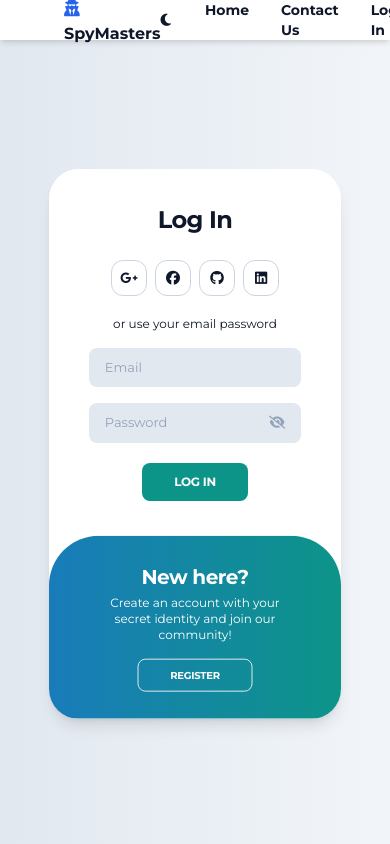
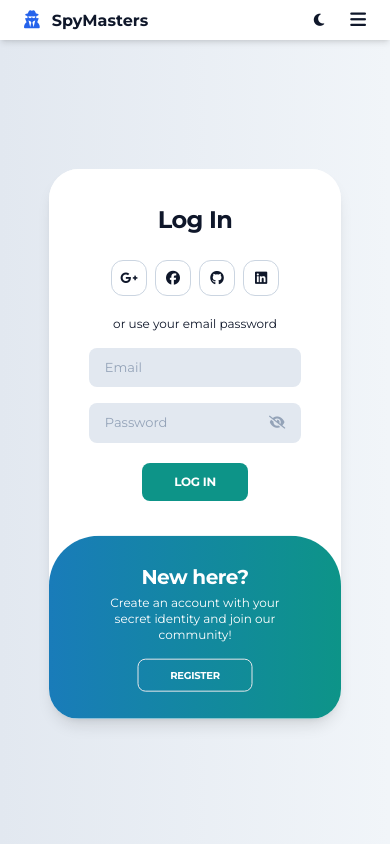
Before and after one commit to ihwan4rfa/Project-3-User-Web-API-React, a React (Vite) app: page /login in a window 390 px wide. Built offline with nearby package versions, Linux system fonts and the light colour scheme.

Commit message:
add mobile navbar/responsive navbar

```diff
--- a/src/pages/Navbar.jsx
+++ b/src/pages/Navbar.jsx
@@ -2,6 +2,7 @@ import { Link } from "react-router-dom";
 import { useState, useEffect } from "react";
 import { useContext } from "react";
 import { ThemeContext } from "../context/themeContext";
+import NavbarMobile from "./NavbarMobile";
 
 const Navbar = () => {
 
@@ -29,18 +30,29 @@ const Navbar = () => {
         }, 500)
     }
 
+    const [isToggleMenuClicked, setIsToggleMenuCliccked] = useState(false);
+    const handleToggleMenu = () => {
+        setIsToggleMenuCliccked(!isToggleMenuClicked);
+    }
+
     return (
+        <>
             <div className={`fixed z-50 flex w-full h-10 transition-all ${data.themeButtonClicked ? 'duration-0' : 'duration-300'} ease-in-out bg-white dark:bg-slate-900 shadow-md font-montserrat dark:shadow-slate-700 ${transitionIn && !token ? 'opacity-0' : ''}`}>
-            <div className="flex items-center justify-between w-full mx-16">
+                <div className="flex items-center justify-between w-full mx-6 md:mx-16">
                     <Link to={"/"}><h1 className="font-semibold text-slate-900 dark:text-white"><i className="mr-3 text-lg text-blue-600 fa-solid fa-user-secret dark:text-teal-600"></i>SpyMasters</h1></Link>
-                <div className="flex gap-8 text-sm font-semibold">
+                    <div className="flex gap-6 text-sm font-semibold">
                         <button onClick={handleThemeSwitch}><i class={`fa-solid ${data.theme === "dark" ? 'fa-sun text-white hover:text-teal-600' : 'fa-moon text-slate-900 hover:text-blue-600 mr-[2px]'}`}></i></button>
+                        <button className="inline md:hidden" onClick={handleToggleMenu}><i class={`fa-solid text-slate-900 dark:text-white ${isToggleMenuClicked ? 'fa-xmark text-[21px]' : 'fa-bars text-lg'}`}></i></button>
+                        <div className="hidden gap-6 md:flex">
                             <Link to="/"><p className="cursor-pointer text-slate-900 dark:text-white hover:text-blue-600 dark:hover:text-teal-400">Home</p></Link>
                             <a target="_blank" href="https://github.com/ihwan4rfa" className="cursor-pointer text-slate-900 dark:text-white hover:text-blue-600 dark:hover:text-teal-400">Contact Us</a>
                             <Link to="/login" onClick={handleLogout}><p className="cursor-pointer text-slate-900 dark:text-white hover:text-blue-600 dark:hover:text-teal-400">{token ? 'Logout' : 'Log In'}</p></Link>
                         </div>
                     </div>
                 </div>
+            </div>
+            <NavbarMobile token={token} handleLogout={handleLogout} isToggleMenuClicked={isToggleMenuClicked} />
+        </>
     )
 }
 
--- /dev/null
+++ b/src/pages/NavbarMobile.jsx
@@ -0,0 +1,19 @@
+import { Link } from "react-router-dom";
+import { useContext } from "react";
+import { ThemeContext } from "../context/themeContext";
+
+const NavbarMobile = (props) => {
+
+    const { token, handleLogout, isToggleMenuClicked } = props;
+    const data = useContext(ThemeContext);
+
+    return (
+        <div className={`fixed bg-white dark:bg-slate-900 w-full py-5 rounded-b-xl pt-14 z-40 inline md:hidden transition-all ease-in-out ${data.themeButtonClicked ? 'duration-0' : 'duration-300'} shadow-md font-montserrat dark:shadow-slate-700 ${isToggleMenuClicked ? 'translate-y-[0px]' : '-translate-y-[150px]'}`}>
+            <Link to="/"><p className="mx-6 my-2 cursor-pointer text-slate-900 dark:text-white hover:text-blue-600 dark:hover:text-teal-400">Home</p></Link>
+            <a target="_blank" href="https://github.com/ihwan4rfa" className="mx-6 my-2 cursor-pointer text-slate-900 dark:text-white hover:text-blue-600 dark:hover:text-teal-400">Contact Us</a>
+            <Link to="/login" onClick={handleLogout}><p className="mx-6 my-2 cursor-pointer text-slate-900 dark:text-white hover:text-blue-600 dark:hover:text-teal-400">{token ? 'Logout' : 'Log In'}</p></Link>
+        </div>
+    )
+}
+
+export default NavbarMobile;
```
Lines whose indentation alone changed are shown as unchanged.
